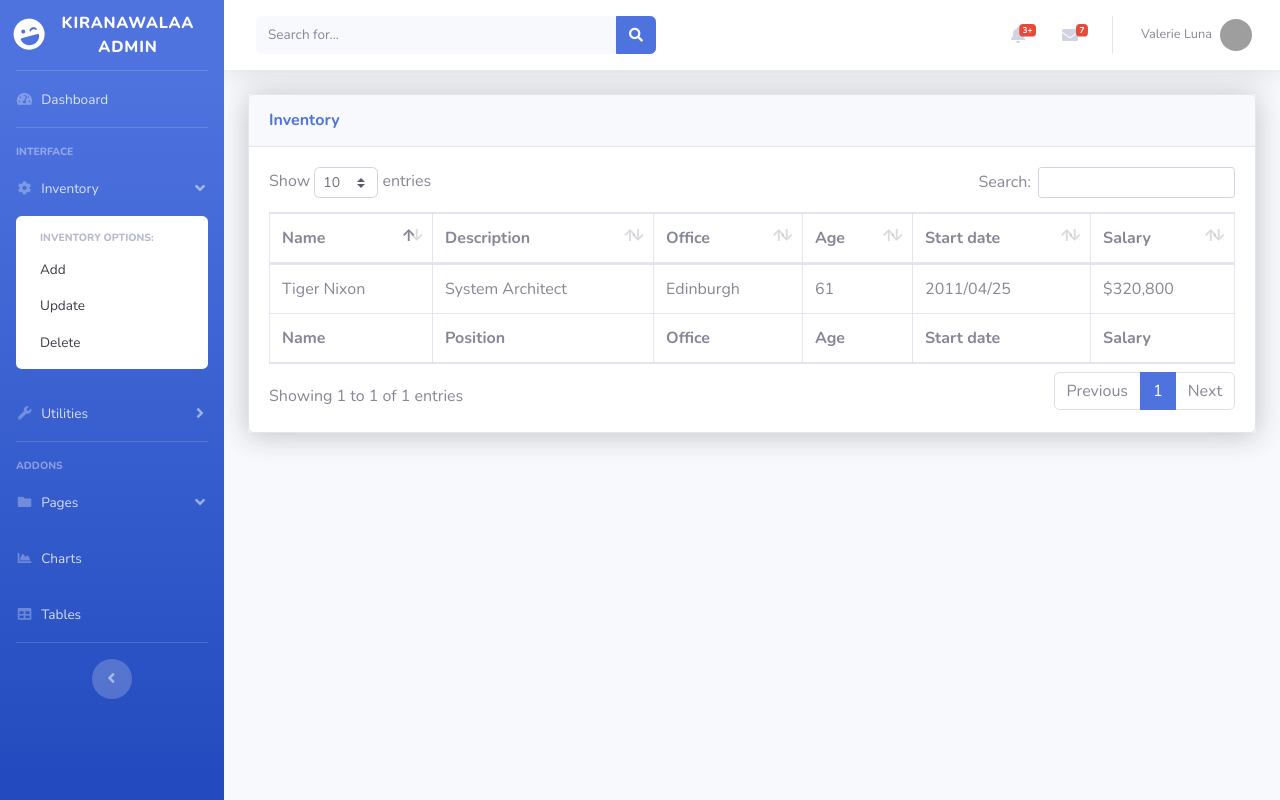
After one commit to optimus789/kiranawalaa_django, a Django app: page /inventory/ in a window 1280 px wide, after a click on "Inventory". The commit adds this page. Run offline with Django 3.2, Linux system fonts and the light colour scheme; some libraries are stand-ins or nearby versions; grey boxes are pictures that could not be loaded.

Commit message:
commit on 'master'

```diff
--- a/dashboard/templates/dashboard/blank.html
+++ b/dashboard/templates/dashboard/blank.html
@@ -10,7 +10,10 @@
   <meta name="description" content="">
   <meta name="author" content="">
 
-  <title>SB Admin 2 - Blank</title>
+  <title>Kiranawalaa Admin</title>
+
+  <!-- Custom styles for this page -->
+  <link href="vendor/datatables/dataTables.bootstrap4.min.css" rel="stylesheet">
 
   <!-- Custom fonts for this template-->
   <link href="{% static 'dashboard/vendor/fontawesome-free/css/all.min.css' %}" rel="stylesheet" type="text/css">
@@ -34,7 +37,7 @@
         <div class="sidebar-brand-icon rotate-n-15">
           <i class="fas fa-laugh-wink"></i>
         </div>
-        <div class="sidebar-brand-text mx-3">SB Admin <sup>2</sup></div>
+        <div class="sidebar-brand-text mx-3"> Kiranawalaa Admin</div>
       </a>
 
       <!-- Divider -->
@@ -59,13 +62,14 @@
       <li class="nav-item">
         <a class="nav-link collapsed" href="#" data-toggle="collapse" data-target="#collapseTwo" aria-expanded="true" aria-controls="collapseTwo">
           <i class="fas fa-fw fa-cog"></i>
-          <span>Components</span>
+          <span>Inventory</span>
         </a>
         <div id="collapseTwo" class="collapse" aria-labelledby="headingTwo" data-parent="#accordionSidebar">
           <div class="bg-white py-2 collapse-inner rounded">
-            <h6 class="collapse-header">Custom Components:</h6>
-            <a class="collapse-item" href="#">Buttons</a>
-            <a class="collapse-item" href="#">Cards</a>
+            <h6 class="collapse-header">Inventory Options:</h6>
+            <a class="collapse-item" href="#">Add</a>
+            <a class="collapse-item" href="#">Update</a>
+            <a class="collapse-item" href="#">Delete</a>
           </div>
         </div>
       </li>
@@ -96,21 +100,21 @@
       </div>
 
       <!-- Nav Item - Pages Collapse Menu -->
-      <li class="nav-item {% if request.resolver_match.url_name == "pages" %}active{% endif %}">
+      <li class="nav-item {% if request.resolver_match.url_name == "pages" %}active{% endif %} ">
         <a class="nav-link" href="#" data-toggle="collapse" data-target="#collapsePages" aria-expanded="true" aria-controls="collapsePages">
           <i class="fas fa-fw fa-folder"></i>
           <span>Pages</span>
         </a>
-        <div id="collapsePages" class="collapse show" aria-labelledby="headingPages" data-parent="#accordionSidebar">
+        <div id="collapsePages" class="collapse" aria-labelledby="headingPages" data-parent="#accordionSidebar">
           <div class="bg-white py-2 collapse-inner rounded">
             <h6 class="collapse-header">Login Screens:</h6>
             <a class="collapse-item" href="{% url 'login' %}">Login</a>
-            <a class="collapse-item" href="#">Register</a>
+            <a class="collapse-item" href="{% url 'register' %}">Register</a>
             <a class="collapse-item" href="#">Forgot Password</a>
             <div class="collapse-divider"></div>
             <h6 class="collapse-header">Other Pages:</h6>
             <a class="collapse-item" href="#">404 Page</a>
-            <a class="collapse-item active" href="#">Blank Page</a>
+            <a class="collapse-item" href="#">Blank Page</a>
           </div>
         </div>
       </li>
@@ -382,11 +386,6 @@
       </div>
     </div>
   </div>
-
-  <!-- Bootstrap core JavaScript-->
-  <script src="{% static 'dashboard/vendor/jquery/jquery.min.js' %}"></script>
-  <script src="{% static 'dashboard/vendor/bootstrap/js/bootstrap.bundle.min.js' %}"></script>
-
   <!-- Core plugin JavaScript-->
   <script src="{% static 'dashboard/vendor/jquery-easing/jquery.easing.min.js' %}"></script>
 
@@ -400,15 +399,16 @@
   <script src="{% static 'dashboard/js/demo/chart-area-demo.js' %}"></script>
   <script src="{% static 'dashboard/js/demo/chart-pie-demo.js' %}"></script>
 
-<!-- Bootstrap core JavaScript-->
-<script src="{% static 'dashboard/vendor/jquery/jquery.min.js' %}"></script>
-<script src="{% static 'dashboard/vendor/bootstrap/js/bootstrap.bundle.min.js' %}"></script>
+  <!-- Bootstrap core JavaScript-->
+  <script src="{% static 'dashboard/vendor/jquery/jquery.min.js' %}"></script>
+  <script src="{% static 'dashboard/vendor/bootstrap/js/bootstrap.bundle.min.js' %}"></script>
 
-<!-- Core plugin JavaScript-->
-<script src="{% static 'dashboard/vendor/jquery-easing/jquery.easing.min.js' %}"></script>
+  <!-- Page level plugins -->
+  <script src="vendor/datatables/jquery.dataTables.min.js"></script>
+  <script src="vendor/datatables/dataTables.bootstrap4.min.js"></script>
 
-<!-- Custom scripts for all pages-->
-<script src="{% static 'dashboard/js/sb-admin-2.min.js' %}"></script>
+  <!-- Page level custom scripts -->
+  <script src="js/demo/datatables-demo.js"></script>
 
 </body>
 
--- /dev/null
+++ b/inventory/templates/inventory/inventory.html
@@ -0,0 +1,52 @@
+{% extends "dashboard/blank.html" %}}
+{% block content %}
+               <!--% for item in inv %}-->
+                <div class="content-section shadow center-block">
+                    <!--<img class="rounded-circle article-img" src={post.author.profile.image.url}}>-->
+
+                        <!-- DataTales Example -->
+                        <div class="card shadow mb-4">
+                            <div class="card-header py-3">
+                            <h6 class="m-0 font-weight-bold text-primary">Inventory</h6>
+                            </div>
+                            <div class="card-body">
+                            <div class="table-responsive">
+                                <table class="table table-bordered" id="dataTable" width="100%" cellspacing="0">
+                                <thead>
+                                    <tr>
+                                    <th>Name</th>
+                                    <th>Description</th>
+                                    <th>Office</th>
+                                    <th>Age</th>
+                                    <th>Start date</th>
+                                    <th>Salary</th>
+                                    </tr>
+                                </thead>
+                                <tfoot>
+                                    <tr>
+                                    <th>Name</th>
+                                    <th>Position</th>
+                                    <th>Office</th>
+                                    <th>Age</th>
+                                    <th>Start date</th>
+                                    <th>Salary</th>
+                                    </tr>
+                                </tfoot>
+                                <tbody>
+                                    <tr>
+                                    <td>Tiger Nixon</td>
+                                    <td>System Architect</td>
+                                    <td>Edinburgh</td>
+                                    <td>61</td>
+                                    <td>2011/04/25</td>
+                                    <td>$320,800</td>
+                                    </tr>
+                                </tbody>
+                                </table>
+                            </div>
+                            </div>
+                        </div>
+
+                </div>
+                <!--% endfor %}-->
+{% endblock content %}
--- a/inventory/urls.py
+++ b/inventory/urls.py
@@ -6,6 +6,6 @@ from . import views
 
 
 urlpatterns = [
-    path('', include('dashboard.urls')),
+    path('', views.inventorylist, name='inventory'),
     path('create/', views.create, name='create-item'),
 ]
--- a/inventory/views.py
+++ b/inventory/views.py
@@ -4,6 +4,10 @@ from .forms import ItemCreateForm
 from django.contrib import messages
 
 # Create your views here.
+
+def inventorylist(request):
+    context = {"item": Item.objects.all()}
+    return render(request,'inventory/inventory.html', context)
 
 def create(request):
     context = {}
```
